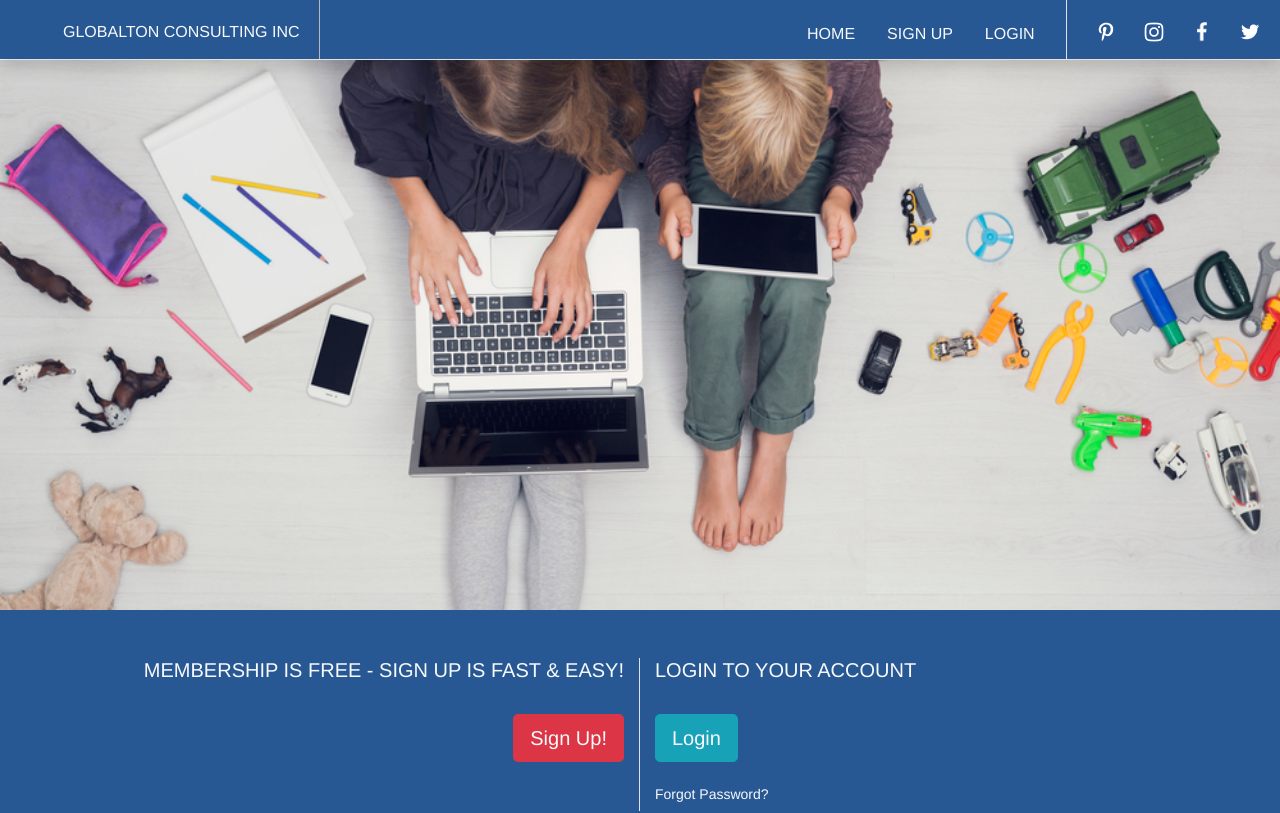
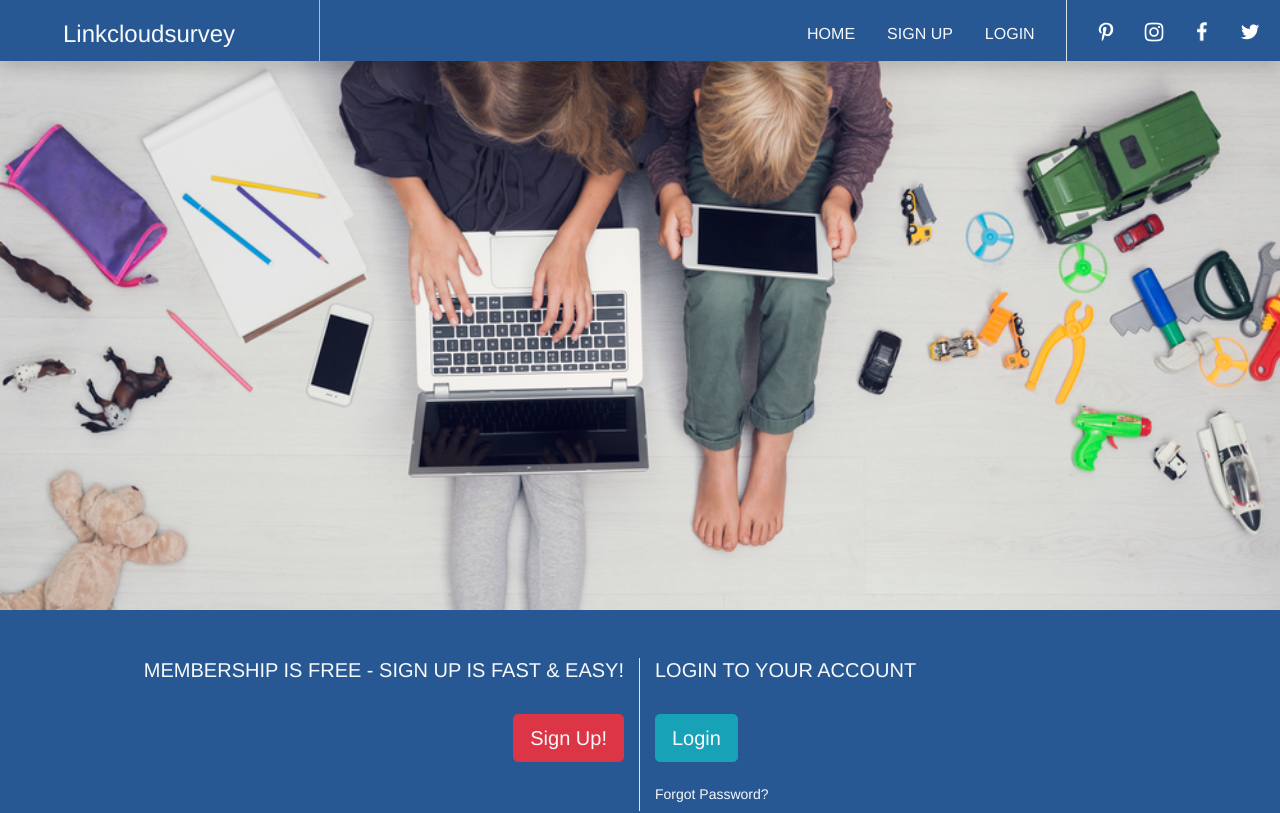
Before and after one commit to wawoyuanli/answeronline, a Vue app: page /signup#/home in a window 1280 px wide. Shown: the top 813 px of the page. Built offline with nearby package versions, Linux system fonts and the light colour scheme.

Commit message:
update website name

```diff
--- a/public/index.html
+++ b/public/index.html
@@ -5,7 +5,7 @@
     <meta http-equiv="X-UA-Compatible" content="IE=edge">
     <meta name="viewport" content="width=device-width,initial-scale=1.0">
     <link rel="icon" href="https://www.gentingconsulting.com/img/l.png">
-    <title>answeronline</title>
+    <title>Linkcloudsurvey</title>
   </head>
   <style>
     body{
--- a/src/components/footer.vue
+++ b/src/components/footer.vue
@@ -168,7 +168,7 @@
 									justify-content: center;
 								"
               >
-                <img src="@/assets/images/Instagram.png" alt="" width="24px" />
+                <img src="@/assets/images/instagram.png" alt="" width="24px" />
               </div>
             </a>
 
@@ -198,7 +198,7 @@
 									justify-content: center;
 								"
               >
-                <img src="@/assets/images/Twitter.png" alt="" width="24px" />
+                <img src="@/assets/images/twitter.png" alt="" width="24px" />
               </div>
             </a>
           </div>
--- a/src/components/nav.vue
+++ b/src/components/nav.vue
@@ -2,8 +2,8 @@
   <div class="container-fluid fixed-top">
     <div class="row shadow" style="background: #275894">
       <div class="col-md-3 text-left" style="border-right: 1px solid #b8b8bc">
-        <div class="text-light pt-1 pb-1 ml-5 mt-3">
-          GLOBALTON CONSULTING INC
+        <div class="text-light pt-1 pb-1 ml-5 mt-3 h4">
+          Linkcloudsurvey
         </div>
       </div>
       <div class="col-md-7 text-right border-right">
@@ -51,7 +51,7 @@
 							justify-content: center;
 						"
           >
-            <img src="@/assets/images/Instagram.png" alt="" width="24px" />
+            <img src="@/assets/images/instagram.png" alt="" width="24px" />
           </div>
         </a>
 
@@ -77,7 +77,7 @@
 							justify-content: center;
 						"
           >
-            <img src="@/assets/images/Twitter.png" alt="" width="24px" />
+            <img src="@/assets/images/twitter.png" alt="" width="24px" />
           </div>
         </a>
       </div>
```
